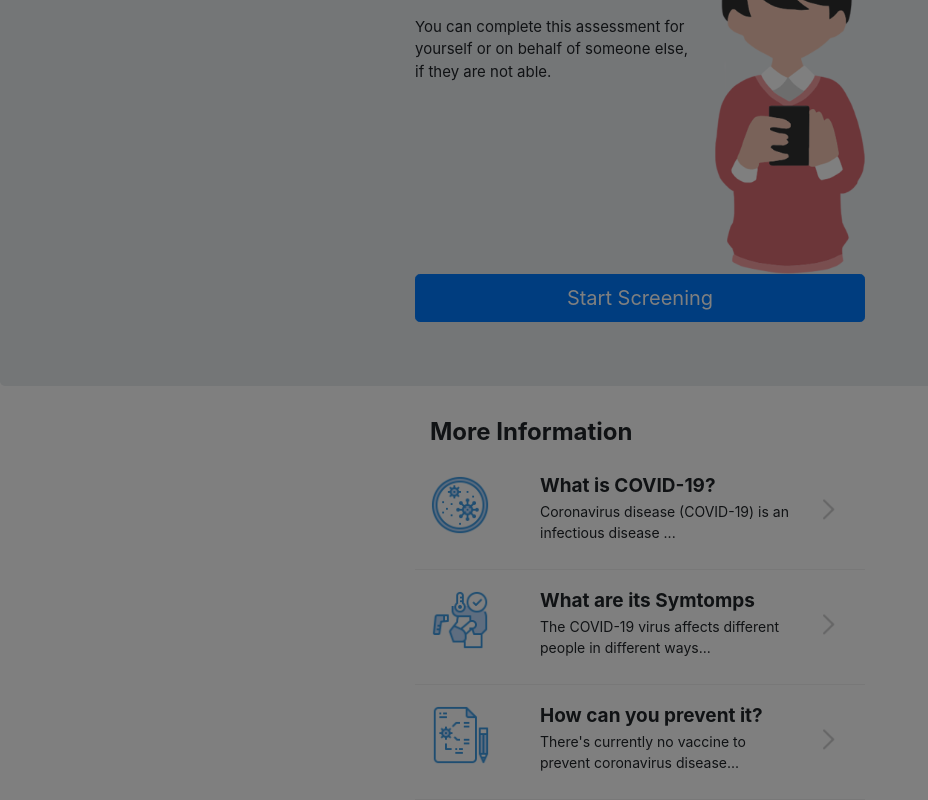
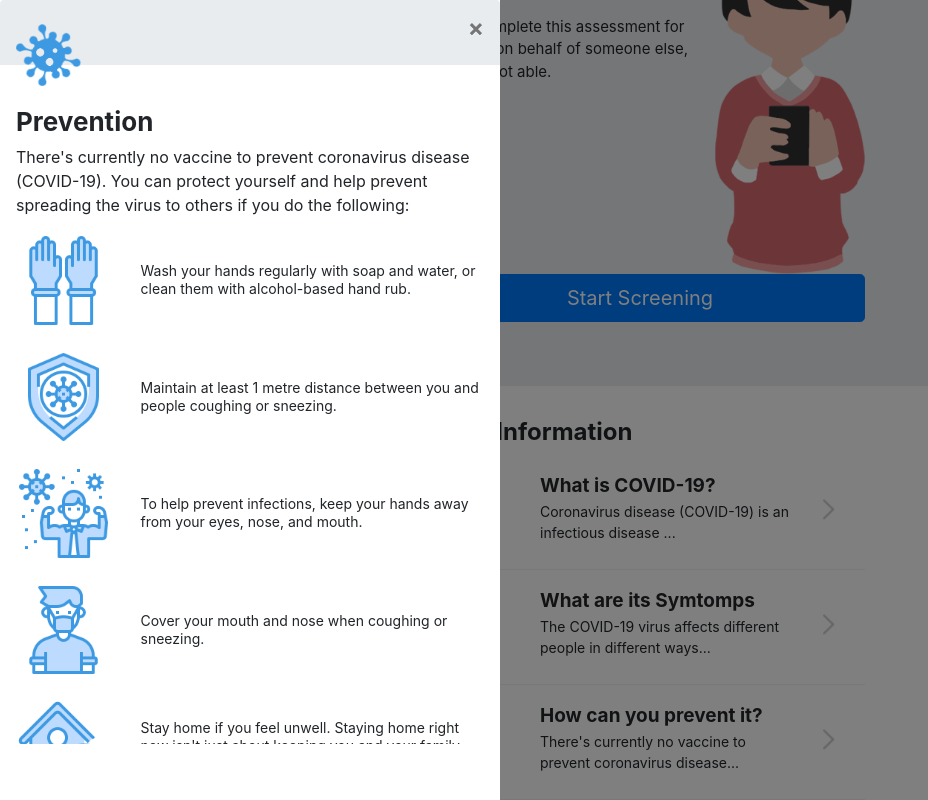
Before and after one commit to mh-saeed/Interns_PK, a plain HTML site: page BootstrapDesignConversion/index1.html in a window 1280 px wide. Both pictures are taken after a click on the element 640 px from the left and 1027 px from the top of the page. Shown: the part 285-1085 px from the top of the page, without its empty margins (0-928 px from the left). Drawn offline with nearby package versions, Linux system fonts and the light colour scheme.

Commit message:
Update index1.html

```diff
--- a/BootstrapDesignConversion/index1.html
+++ b/BootstrapDesignConversion/index1.html
@@ -272,7 +272,105 @@
     <!-- Modal Prevention -->
     <div class="modal fade" id="prevent" data-backdrop="static" data-keyboard="false" tabindex="-1"
         aria-labelledby="staticBackdropLabel" aria-hidden="true">
+        <div class="modal-dialog modal-dialog-scrollable">
+            <div class="modal-content">
+                <div class="modal-header">
+                    <img src="img/logo.png" class="img-logo" />
+                    <button type="button" class="close" data-dismiss="modal" aria-label="Close">
+                        <span aria-hidden="true">&times;</span>
+                    </button>
                 </div>
+                <div class="modal-body">
+                    <h3>Prevention</h3>
+                    <p>
+                        There's currently no vaccine to prevent coronavirus disease
+                        (COVID-19). You can protect yourself and help prevent
+                        spreading the virus to others if you do the following:
+                    </p>
+
+                    <ul class="p-0 m-0 list-unstyled item-list">
+                        <li>
+                            <div class="row">
+                                <div class="col-3 my-auto">
+                                    <img src="img/hands.png" class="img-fluid">
+                                </div>
+                                <div class="col-9 my-auto">
+                                    Wash your hands regularly with soap and water, or clean
+                                    them with alcohol-based hand rub.
+                                </div>
+                            </div>
+                        </li>
+                        <li>
+                            <div class="row">
+                                <div class="col-3 my-auto">
+                                    <img src="img/distance.png" class="img-fluid">
+                                </div>
+                                <div class="col-9 my-auto">
+                                    Maintain at least 1 metre distance between you and
+                                    people coughing or sneezing.
+                                </div>
+                            </div>
+                        </li>
+                        <li>
+                            <div class="row">
+                                <div class="col-3 my-auto">
+                                    <img src="img/away.png" class="img-fluid">
+                                </div>
+                                <div class="col-9 my-auto">
+                                    To help prevent infections, keep your hands away from
+                                    your eyes, nose, and mouth.
+                                </div>
+                            </div>
+                        </li>
+                        <li>
+                            <div class="row">
+                                <div class="col-3 my-auto">
+                                    <img src="img/cover.png" class="img-fluid">
+                                </div>
+                                <div class="col-9 my-auto">
+                                    Cover your mouth and nose when coughing or sneezing.
+                                </div>
+                            </div>
+                        </li>
+                        <li>
+                            <div class="row">
+                                <div class="col-3 my-auto">
+                                    <img src="img/home.png" class="img-fluid">
+                                </div>
+                                <div class="col-9 my-auto">
+                                    Stay home if you feel unwell. Staying home right now
+                                    isn't just about keeping you and your family safe—it's
+                                    about helping to save the lives of others.
+                                </div>
+                            </div>
+                        </li>
+                        <li>
+                            <div class="row">
+                                <div class="col-3 my-auto">
+                                    <img src="img/lungs.png" class="img-fluid">
+                                </div>
+                                <div class="col-9 my-auto">
+                                    Refrain from smoking and other activities that weaken
+                                    the lungs.
+                                </div>
+                            </div>
+                        </li>
+                        <li>
+                            <div class="row">
+                                <div class="col-3 my-auto">
+                                    <img src="img/physica.png" class="img-fluid">
+                                </div>
+                                <div class="col-9 my-auto">
+                                    Practice physical distancing by avoiding unnecessary
+                                    travel and staying away from large groups of people.
+                                </div>
+                            </div>
+                        </li>
+                    </ul>
+                </div>
+
+            </div>
+        </div>
     </div>
 
 
```
